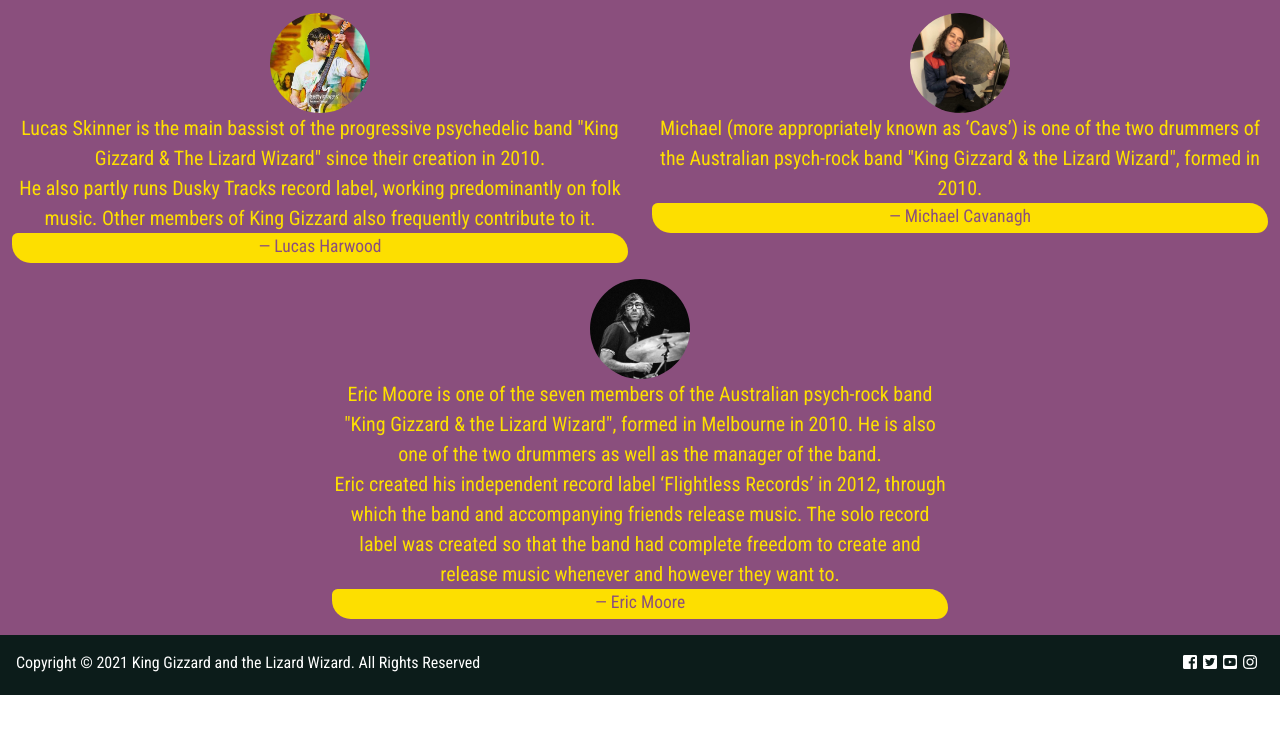
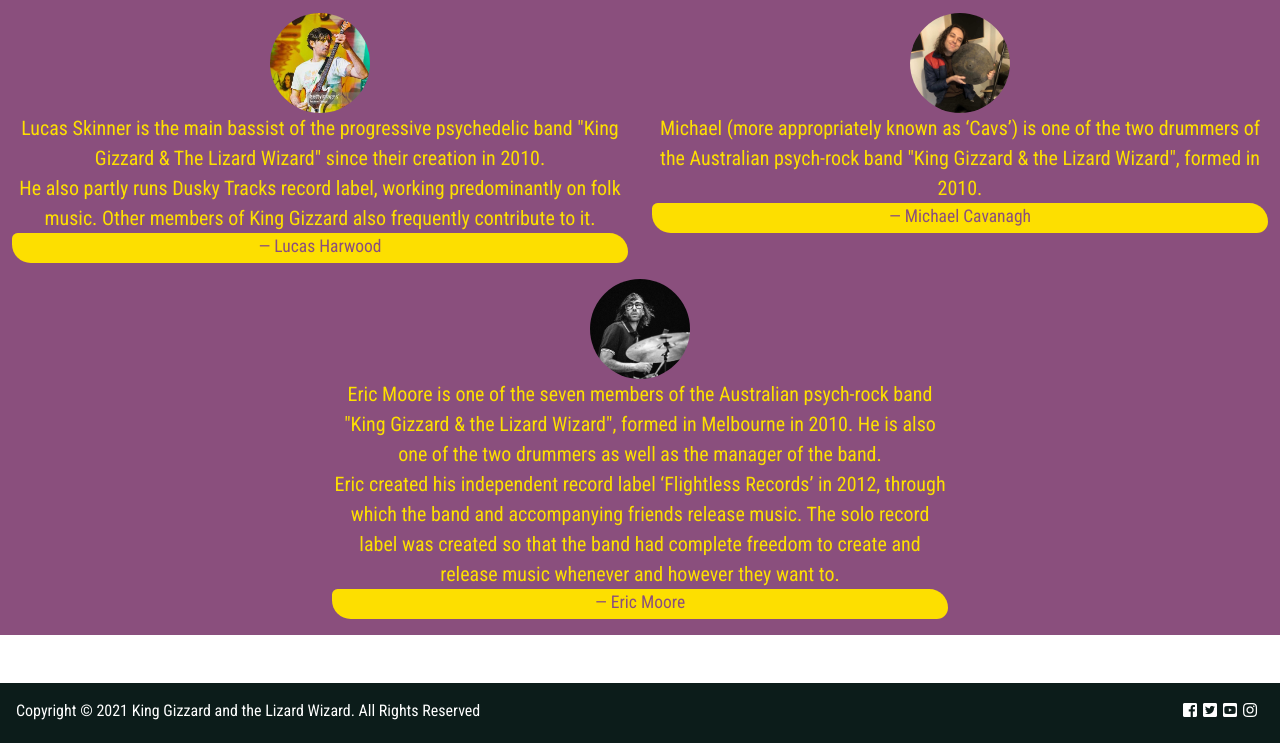
Before and after one commit to AlienatedSoftware/First-Milestone-Project-King-Gizzard, a plain HTML site: page index.html in a window 1280 px wide. Shown: the part 1733-2476 px from the top of the page. Before the commit the page ends 2428 px from the top, so only its background shows below. Drawn offline with nearby package versions, Linux system fonts and the light colour scheme; a web font is replaced by a local one.

Commit message:
fixed footer

```diff
--- a/assets/css/style.css
+++ b/assets/css/style.css
@@ -2,6 +2,9 @@
 
 body {
     font-family: 'Roboto Condensed', 'RocknRoll One', sans-serif;
+    display: flex;
+    min-height: 100vh;
+    flex-direction: column;
 }
 
 * {
@@ -134,6 +137,7 @@ footer {
     height: 60px;
     background-color: #0C1C1A;
     color: #fff;
+    margin-top: auto;
 }
 
 .social-networks {
--- a/index.html
+++ b/index.html
@@ -193,7 +193,7 @@
     </div>
 
     <!--Footer-->
-    <footer>
+    <footer class="mt-5">
         <div class="footer-socials">
             <ul class="social-networks">
                 <li><a href="https://www.facebook.com" target="_blank"><i class="fab fa-facebook-square"></i></a></li>
```
Also changed, not shown: albums.html (+1 -1 lines), gizzverse.html (+1 -1 lines), tours.html (+1 -1 lines).
